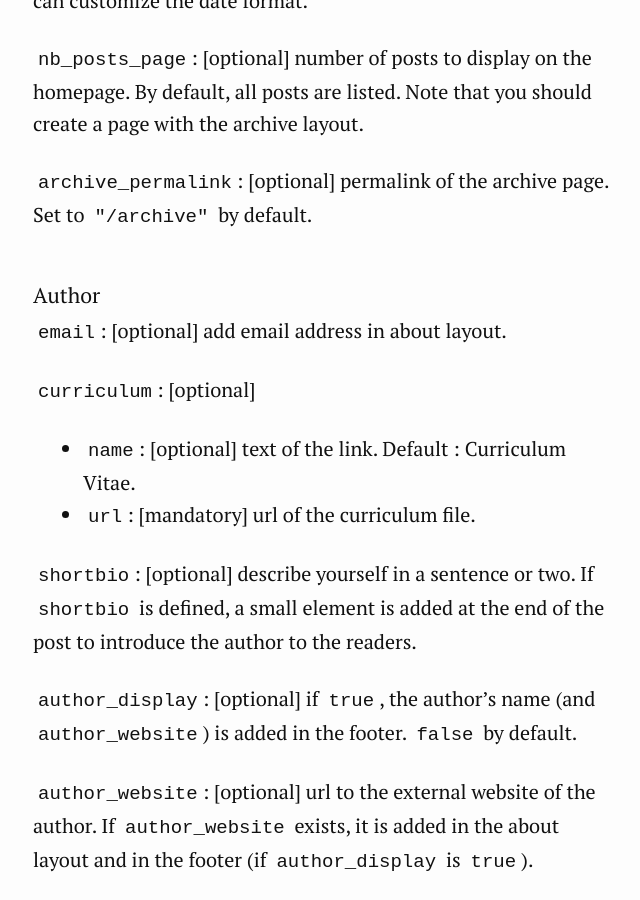
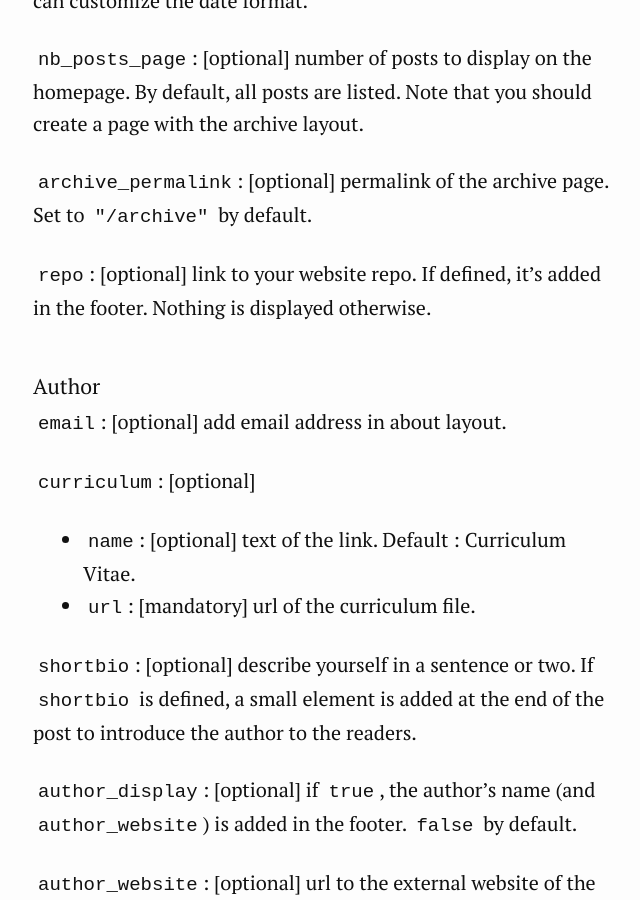
Before and after one commit to gaalcaras/academic, a Jekyll site: the page built from README.md, in a window 1280 px wide and 900 px high, scrolled down 5806 px. Shown: the whole window, without its empty margins (315-955 px from the left). Built offline with Jekyll 4.4.1, drawn with Linux system fonts in a browser that asks for light colours; our own code applies the rules of GitHub Pages for plain Markdown files.

Commit message:
Link source code repo in the footer

```diff
--- a/README.md
+++ b/README.md
@@ -124,6 +124,8 @@ title_html: "<b>hello</b>world"
 
 `archive_permalink`: [optional] permalink of the archive page. Set to `"/archive"` by default.
 
+`repo`: [optional] link to your website repo. If defined, it's added in the footer. Nothing is displayed otherwise.
+
 #### Author
 
 `email`: [optional] add email address in about layout.
--- a/_includes/footer.html
+++ b/_includes/footer.html
@@ -47,6 +47,9 @@
     <div class="bottom">
       <div class="tech">
         <a target="_blank" href="https://jekyllrb.com/">Jekyll</a> + <a target="_blank" href="https://github.com/gaalcaras/academic">Academic</a>
+        {% if site.repo %}
+        + <a target="_blank" href="{{ site.repo }}">Source</a>
+        {% endif %}
       </div>
       <div class="legal">
       {% if site.cc == null %}©{% endif %}
```
